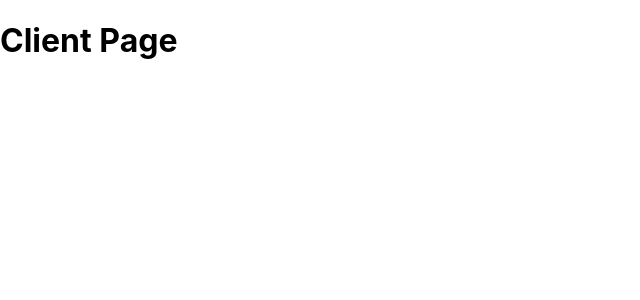
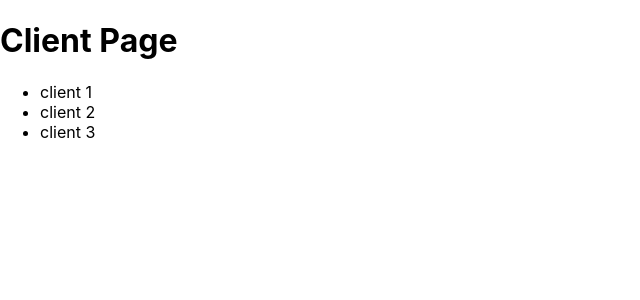
Before and after one commit to ahsanarique/nextjs-practice, a Next.js app: page /clients in a window 1280 px wide. Shown: the top 300 px of the page, without its empty margins (0-640 px from the left). Built offline with nearby package versions, Linux system fonts and the light colour scheme.

Commit message:
dynamic nested links

```diff
--- a/pages/clients/index.js
+++ b/pages/clients/index.js
@@ -1,7 +1,31 @@
+import Link from "next/link";
+
 const ClientsPage = () => {
+  const clients = [
+    {
+      id: 1,
+      name: "client 1",
+    },
+    {
+      id: 2,
+      name: "client 2",
+    },
+    {
+      id: 3,
+      name: "client 3",
+    },
+  ];
+
   return (
     <div>
       <h1>Client Page</h1>
+      <ul>
+        {clients.map((client) => (
+          <li key={client.id}>
+            <Link href={`/clients/${client.id}`}>{client.name}</Link>
+          </li>
+        ))}
+      </ul>
     </div>
   );
 };
```
